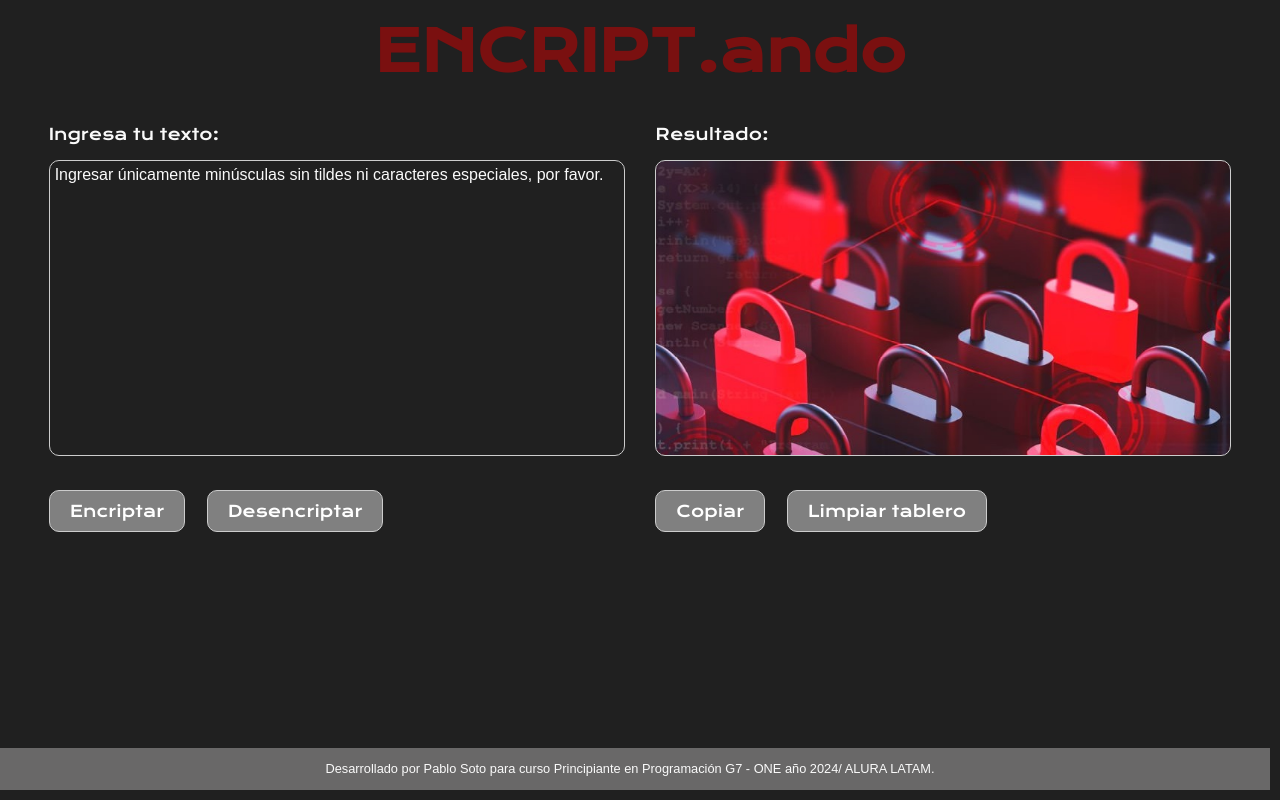
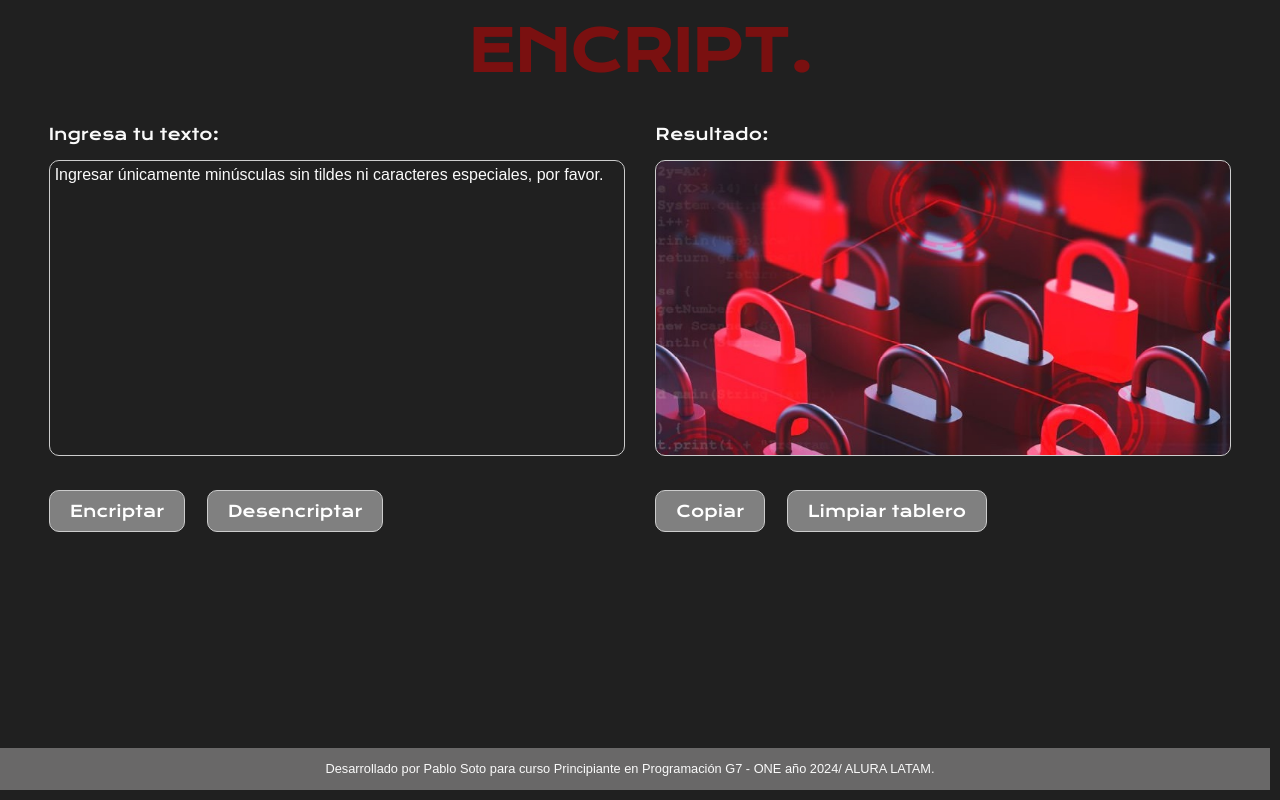
Before and after one commit to PabloSotoM/desaf-oEncriptador, a plain HTML site: page index.html in a window 1280 px wide. Drawn offline with nearby package versions, Linux system fonts and the light colour scheme.

Commit message:
Update index.html
modifico h1 y título

```diff
--- a/index.html
+++ b/index.html
@@ -7,7 +7,7 @@
     <link rel="stylesheet" href="style.css">
 </head>
 <body>
-    <h1>ENCRIPT.ando</h1>
+    <h1>ENCRIPT.</h1>
     <div class="container">
         <div class="column">
             <label for="inputTexto">Ingresa tu texto:</label>
```
